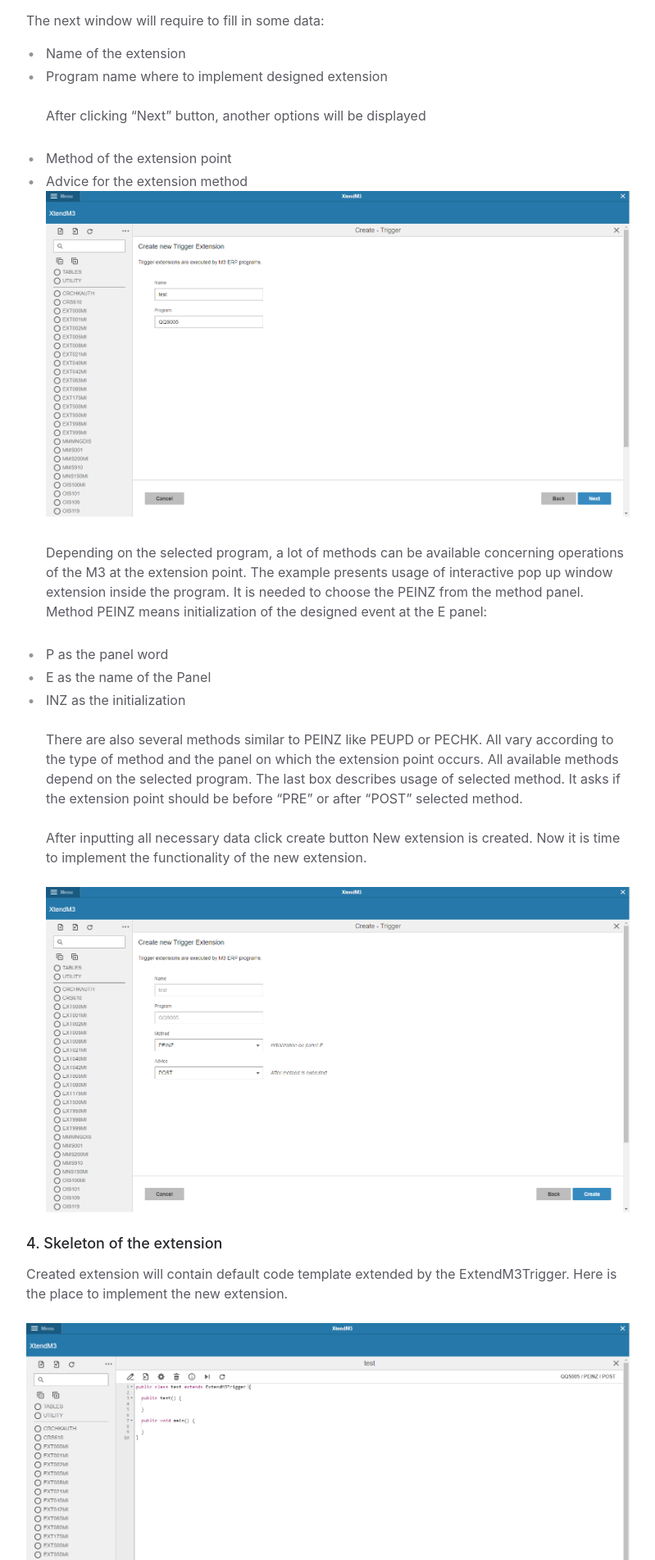
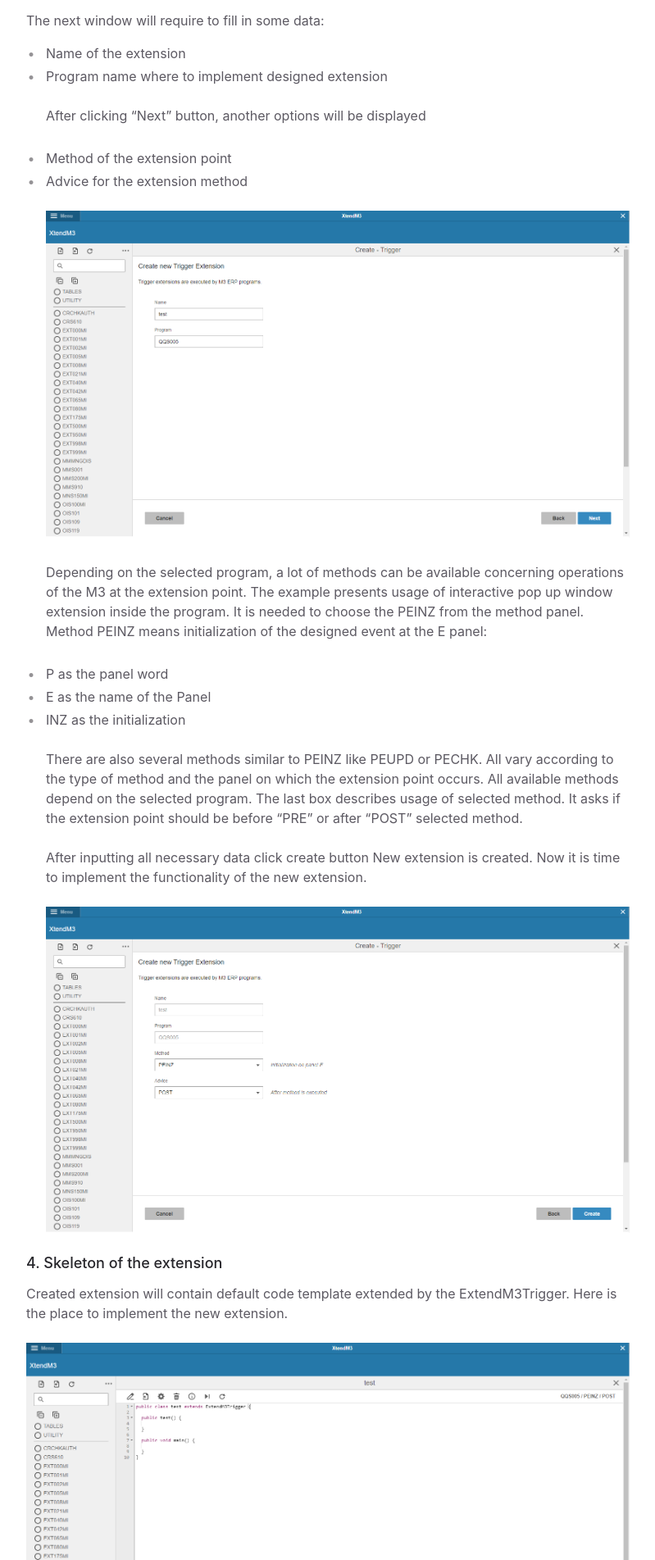
Before and after one commit to infor-cloud/xtendm3, a Jekyll site: the page built from docs/examples/example-003.md, in a window 1280 px wide. Shown: the part 2810-4713 px from the top of the page at 82% size, without its empty margins (372-1171 px from the left). Built offline with Jekyll 4.4.1, drawn with Linux system fonts in a browser that asks for light colours; some of the changed text lies outside the part shown.

Commit message:
structure updated

```diff
--- a/docs/examples/example-003.md
+++ b/docs/examples/example-003.md
@@ -53,7 +53,8 @@ The next window will require to fill in some data:
 - Program name where to implement designed extension <br><br>
 After clicking "Next" button, another options will be displayed <br><br>
 - Method of the extension point
-- Advice for the extension method <br>
+- Advice for the extension method
+<br><br>
 <img src="../../../assets/attachments/ex003/4.PNG" width="950">
 <br>
 Depending on the selected program, a lot of methods can be available concerning operations of the M3 at the extension point.
```
